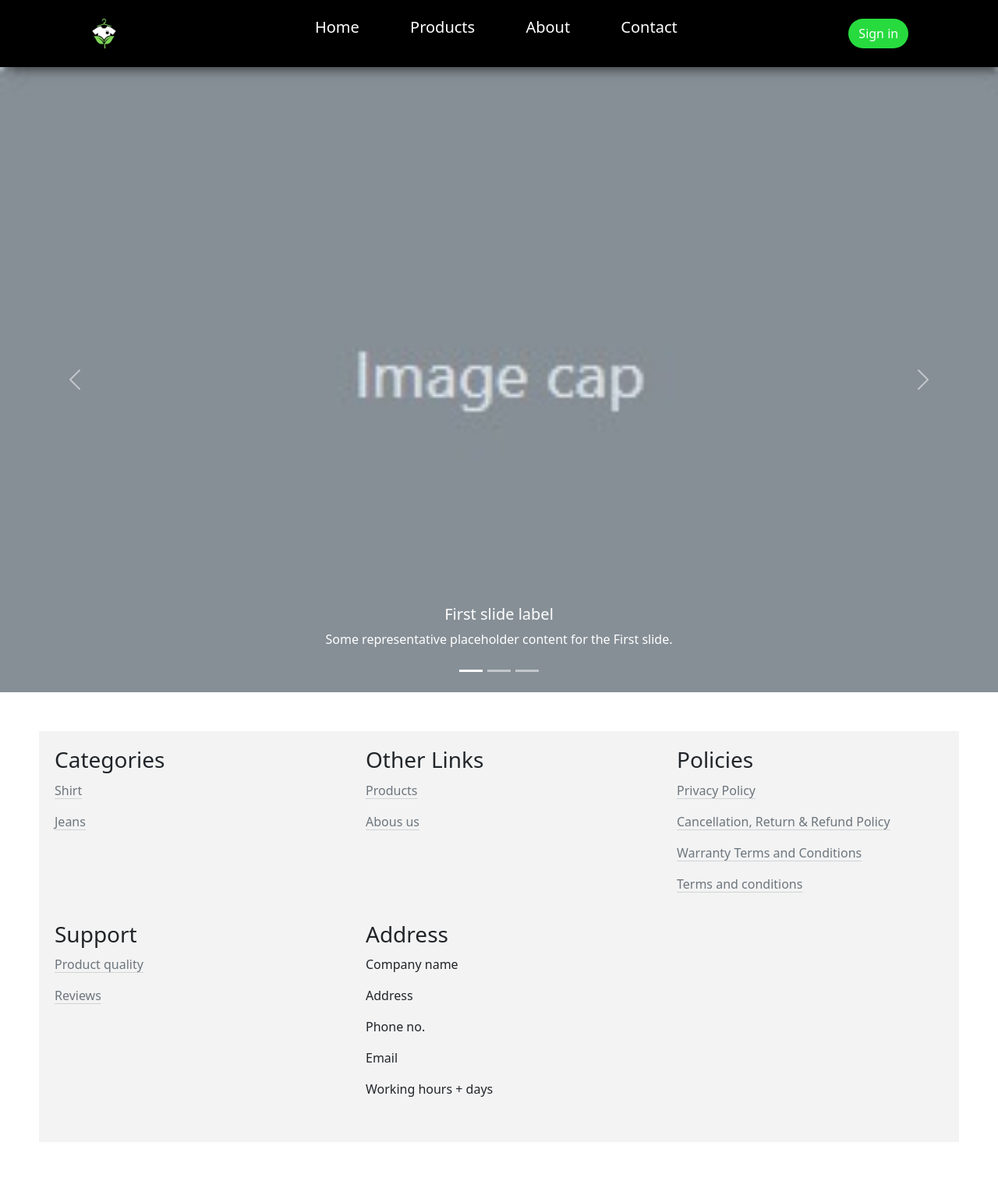
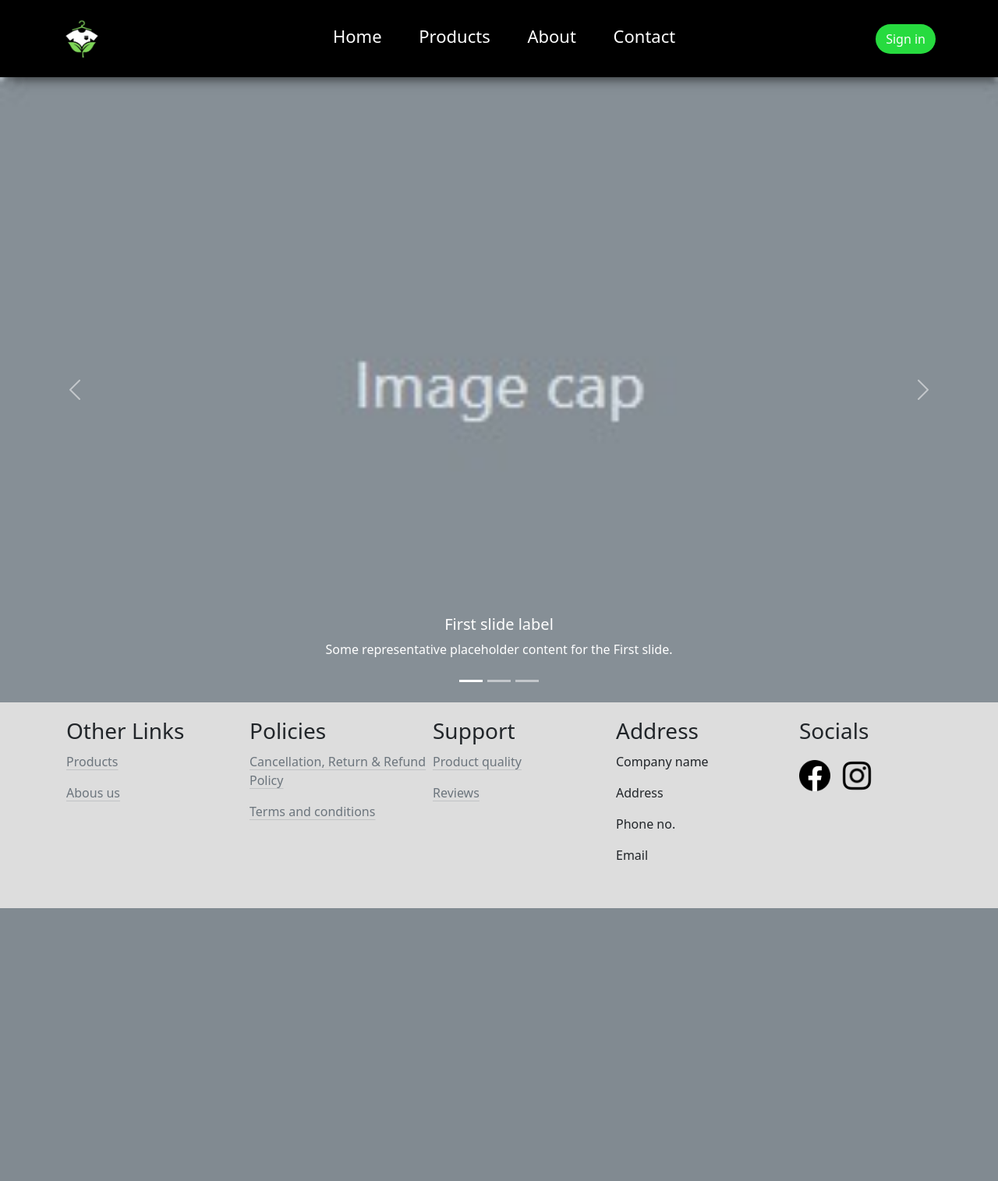
Before and after one commit to Kri-Bot01/Celvi, a Django app: page / in a window 1280 px wide. Shown: the whole page at 78% size. After the commit the page ends 1165 px from the top, so only its background shows below. Run offline with Django 5.2, Linux system fonts and the light colour scheme.

Commit message:
"Updated base.html template with new styles and layout changes, modified home.html and products.html templates, and updated db.sqlite3 database file."

```diff
--- a/core/templates/base.html
+++ b/core/templates/base.html
@@ -12,13 +12,30 @@
   </title>
   <link href="https://cdn.jsdelivr.net/npm/bootstrap@5.3.3/dist/css/bootstrap.min.css" rel="stylesheet" integrity="sha384-QWTKZyjpPEjISv5WaRU9OFeRpok6YctnYmDr5pNlyT2bRjXh0JMhjY6hW+ALEwIH" crossorigin="anonymous">
   <script src="https://code.jquery.com/jquery-3.7.1.min.js" integrity="sha256-/JqT3SQfawRcv/BIHPThkBvs0OEvtFFmqPF/lYI/Cxo=" crossorigin="anonymous"></script>
+
   <style>
+    .circle-button {
+      border-radius: 50%;
+      width: 40px;
+      height: 40px;
+      padding: 10px;
+      background-color: #27db3f;
+      color: #ffffff;
+      border: none;
+      cursor: pointer;
+      box-shadow: 0 0 10px rgba(0, 0, 0, 0.2);
+      transition: background-color 0.3s ease;
+    }
 
+    .circle-button:hover {
+      background-color: #34c759;
+    }
     .footer {
       display: flex;
       flex-direction: column;
       padding: 20px;
-      background-color: #f3f3f3;
+      background-color: #dddddd;
+      width: 100%;
     }
 
     .footer-row {
@@ -38,11 +55,13 @@
       position: sticky;
       top: 0;
       z-index: 1000;
+      margin:auto;
       display: flex;
       padding: 20px;
+      text-align: center;
       background-color: #000000;
-      justify-content: space-around;
-      align-items: center;
+      padding-left: 80px;
+      padding-right: 80px;
       box-shadow: 7px 5px 15px -4px rgba(0, 0, 0, 0.75);
       -webkit-box-shadow: 7px 5px 15px -4px rgba(0, 0, 0, 0.75);
       -moz-box-shadow: 7px 5px 15px -4px rgba(0, 0, 0, 0.75);
@@ -52,10 +71,10 @@
       position: relative;
       display: inline;
       list-style: none;
-      margin: 10px;
-      padding: 10px 20px;
+      margin: 1px;
+      padding: 20px;
       cursor: pointer;
-      font-size: 20px;
+      font-size: 22px;
   }
 
   .nav-items > ul > li > a {
@@ -78,6 +97,14 @@
 
   .nav-items > ul > li:hover::after {
       transform: scaleX(1);
+  }
+  .row>* {
+    flex-shrink: 0;
+    width: 100%;
+    max-width: 100%;
+    padding-right: calc(var(--bs-gutter-x)* .5);
+    padding-left: calc(var(--bs-gutter-x)* .5);
+    margin-top: 10px;
 }
 
   .nav-logo a,
@@ -104,7 +131,7 @@
   .anim-layer {
       position: absolute;
       top: 0;
-      left: 50%;
+      left: 60%;
       width: 0;
       height: 100%;
       background-color: white;
@@ -263,11 +290,13 @@
   </style>
 </head>
 <body>
+
   <div class="navbar">
-    <div class="nav-logo">
-      <a href="{% url 'homepage' %}"><img src="{% static 'core/image/celvi logo.jpg' %}" alt="Bootstrap" width="37.5  " height="40"></a>
+    <div class="d-flex justify-content-start">
+      <a href="{% url 'homepage' %}"><img src="{% static 'core/image/celvi logo.jpg' %}" alt="Bootstrap" width="50px" height="50px"></a>
     </div>
-    <div class="nav-items">
+    <div class="d-flex justify-content-center " style="padding-left: 40px;">
+      <div class="row nav-items">
         <ul>
           <li><a href="{% url 'homepage' %}"> Home </a></li>
           <li><a href="{% url 'product' %}"> Products </a></li>
@@ -275,11 +304,11 @@
           <li><a href="{% url 'contactpage' %}"> Contact </a></li>
         </ul>
       </div>
+  </div>
     {% if user.is_authenticated %}
+    <div class="d-flex justify-content-end">
       <div class="dropdown">
-      <button class="btn dropdown-hover ani" type="button" data-bs-toggle="dropdown" aria-expanded="false" style="color: white;">
-        {{ user.get_username }}
-      </button>
+
         <ul class="dropdown-menu" style="background-color: #ffffff;">
           <li><a class="dropdown-item" href="#"></a></li>
           <li><a class="dropdown-item" href="#"><img src="{% static 'core/image/orders.svg' %}" height="25px" style="padding-right: 4px;">My orders</a></li>
@@ -291,12 +320,32 @@
           </a>
           </li>
         </ul>
-      <a href="{% url 'cart_summary' %}"><img src="{% static 'core/image/shopping-cart.jpg' %}" height="50px" width="50px" style="margin-left: 5px;"><span class="badge bg-dark text-white ms-1 rounded-pill" id="cart_quantity">{{ cart|length }}</span></a>
+        <div>
+          <a href="{% url 'cart_summary' %}"><svg xmlns="http://www.w3.org/2000/svg" width="30" height="30" fill="currentColor" class="bi bi-bag" viewBox="0 0 16 16" style="margin-top: 10px;">
+
+            <path d="M8 1a2.5 2.5 0 0 1 2.5 2.5V4h-5v-.5A2.5 2.5 0 0 1 8 1m3.5 3v-.5a3.5 3.5 0 1 0-7 0V4H1v10a2 2 0 0 0 2 2h10a2 2 0 0 0 2-2V4zM2 5h12v9a1 1 0 0 1-1 1H3a1 1 0 0 1-1-1z"/>
+
+          </svg>
+
+          <i class="bi bi-bag"></i>
+        </a>
+        <span class="badge bg-dark text-white ms-1 rounded-pill" id="cart_quantity" style="margin-top: 10px;">{{ cart|length }}</span>
+
+
         </div>
+      </div>
+      <button class="btn dropdown-hover " type="button" data-bs-toggle="dropdown" aria-expanded="false" style="color: white;">
+        <svg xmlns="http://www.w3.org/2000/svg" width="40" height="40" fill="currentColor" class="bi bi-person" viewBox="0 0 16 16">
+          <path d="M8 8a3 3 0 1 0 0-6 3 3 0 0 0 0 6m2-3a2 2 0 1 1-4 0 2 2 0 0 1 4 0m4 8c0 1-1 1-1 1H3s-1 0-1-1 1-4 6-4 6 3 6 4m-1-.004c-.001-.246-.154-.986-.832-1.664C11.516 10.68 10.289 10 8 10s-3.516.68-4.168 1.332c-.678.678-.83 1.418-.832 1.664z"/>
+        </svg>
+        <i class="bi bi-person"></i>
+      </button>
+
 
       {% else %}
       <button class="btn ani" type="button" ><a href="{% url 'login' %}" style="text-decoration:none; color: rgb(253, 253, 253)">Sign in</a></button>
       {% endif %}
+    </div>
 
     <div id="hamburger-menu">&#9776;abcd</div>
   </div>
@@ -321,15 +370,10 @@
     {% block content %}
 
     {% endblock %}
-    <button onclick="topFunction()" id="myBtn" title="Go to top"><img src="{% static 'core/image/scroll-to-top.svg' %}" height="40px" width="30px"></button>
-    <div style="padding: 50px;">
-      <footer class="footer">
+    <button onclick="topFunction()" id="myBtn" title="Go to top" class="circle-button"><img src="{% static 'core/image/scroll-to-top.svg' %}" height="40px" width="30px"></button>
+    <div>
+      <footer class="footer" style="padding-left: 85px;">
           <div class="footer-row">
-            <div class="footer-column">
-              <h3>Categories</h3>
-              <p><a href="#" class="link-secondary link-offset-2 link-underline-opacity-25 link-underline-opacity-100-hover">Shirt</a></p>
-              <p><a href="#" class="link-secondary link-offset-2 link-underline-opacity-25 link-underline-opacity-100-hover">Jeans</a></p></p>
-            </div>
             <div class="footer-column">
               <h3>Other Links</h3>
               <p><a href="{% url 'product' %}" class="link-secondary link-offset-2 link-underline-opacity-25 link-underline-opacity-100-hover">Products</a></p>
@@ -337,13 +381,11 @@
             </div>
             <div class="footer-column">
               <h3>Policies</h3>
-              <p><a href="{% url 'privacy' %}" class="link-secondary link-offset-2 link-underline-opacity-25 link-underline-opacity-100-hover">Privacy Policy</a></p>
+
               <p><a href="#" class="link-secondary link-offset-2 link-underline-opacity-25 link-underline-opacity-100-hover">Cancellation, Return & Refund Policy</a></p>
-              <p><a href="#" class="link-secondary link-offset-2 link-underline-opacity-25 link-underline-opacity-100-hover">Warranty Terms and Conditions</a></p>
+
               <p><a href="#" class="link-secondary link-offset-2 link-underline-opacity-25 link-underline-opacity-100-hover">Terms and conditions</a></p>
             </div>
-          </div>
-          <div class="footer-row">
             <div class="footer-column">
               <h3>Support</h3>
               <p><a href="{% url 'qualitypage' %}" class="link-secondary link-offset-2 link-underline-opacity-25 link-underline-opacity-100-hover">Product quality</a></p>
@@ -355,10 +397,12 @@
               <p>Address</p>
               <p>Phone no.</p>
               <p>Email</p>
-              <p>Working hours + days</p>
             </div>
             <div class="footer-column">
-              <h3></h3>
+              <h3>Socials</h3>
+              <a href=""><img src="{% static 'core/image/facebook.png' %}" alt=".." height="40px" width="40px"></a>
+              <a href=""><img src="{% static 'core/image/insta.webp' %}" alt=".." height="60px" width="60px"></a>
+              <a href=""><img src="" alt=""></a>
               <p></p>
             </div>
           </div>
--- a/core/templates/home.html
+++ b/core/templates/home.html
@@ -14,7 +14,7 @@ Home
     </div>
     <div class="carousel-inner">
       <div class="carousel-item active">
-        <img src="{% static 'core/image/image_cap.jpg' %}" class="d-block w-100" alt="...">
+        <img src="{% static 'core/image/image_cap.jpg' %}" class="h-auto d-block w-100" alt="...">
         <div class="carousel-caption d-none d-md-block">
           <h5>First slide label</h5>
           <p>Some representative placeholder content for the First slide.</p>
--- a/core/templates/products.html
+++ b/core/templates/products.html
@@ -17,7 +17,7 @@ Products
 <br>
 <body background="{% static 'core/image/bg.jpg' %}" style="background-attachment: fixed;">
     <div class="container text-center">
-      <div class="row align-items-start ">
+      <div class="row align-items-center justify-content-center">
         {% for product in products %}
             <div class="col">
               <div class="card shadow p-3 mb-5 bg-body-tertiary rounded" style="width: 18rem;">
@@ -30,7 +30,7 @@ Products
                 </div>
               </div>
             </div>
-            {% if forloop.counter|divisibleby:3 %}
+            {% if forloop.counter|divisibleby:4 %}
           </div>
           <br>
           <br>
```
Also changed, not shown: assets/core/image/facebook.png (added), assets/core/image/insta.png (added), assets/core/image/insta.webp (added), assets/core/image/pfp.jpg (added), db.sqlite3. Lines whose indentation alone changed are shown as unchanged.
